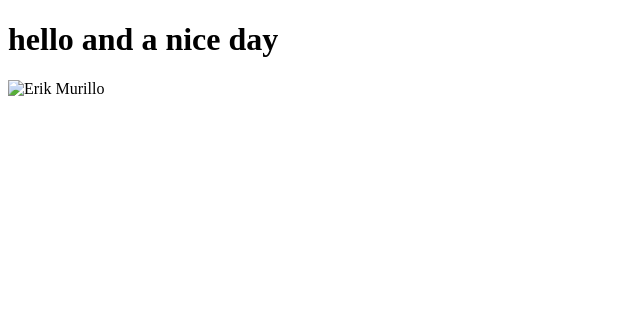
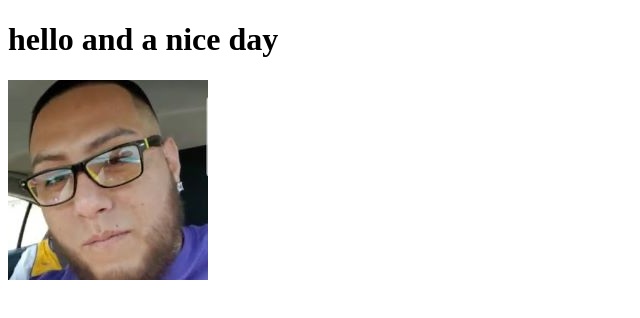
Before and after one commit to CIT82/erikm-pub, a plain HTML site: page pages/index.html in a window 1280 px wide. Shown: the whole page, without its empty margins (0-640 px from the left). Drawn offline with Linux system fonts and the light colour scheme.

Commit message:
Updating body with  H1 / fix "" src

```diff
--- a/pages/index.html
+++ b/pages/index.html
@@ -7,6 +7,6 @@
   </head>
   <body>
     <h1> hello and a nice day </h1>
-    <img src=../images/erikmurillo.jpg" alt="Erik Murillo" />
+    <img src="../images/erikmurillo.jpg" alt="Erik Murillo" />
   </body>
 </html>
```
